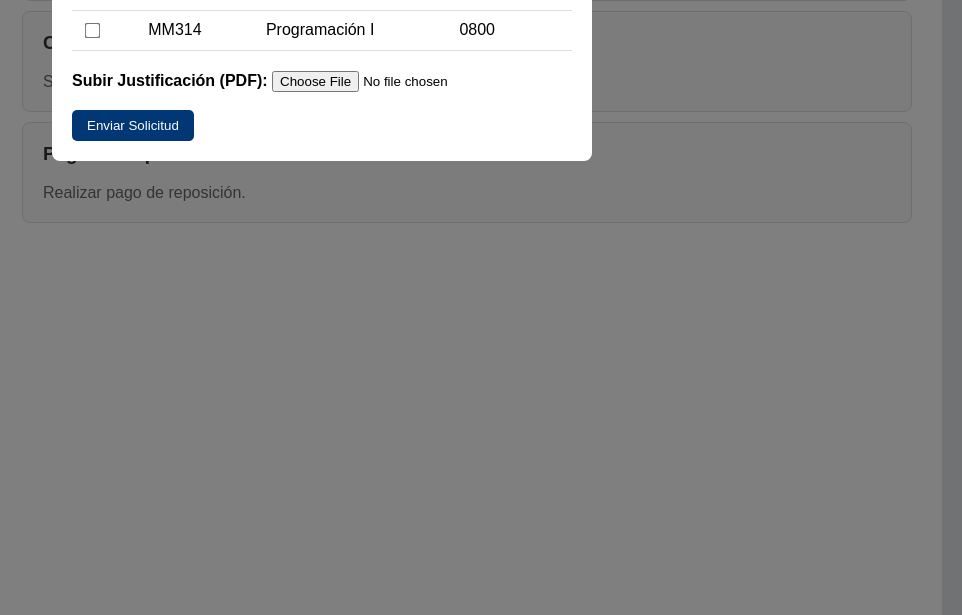
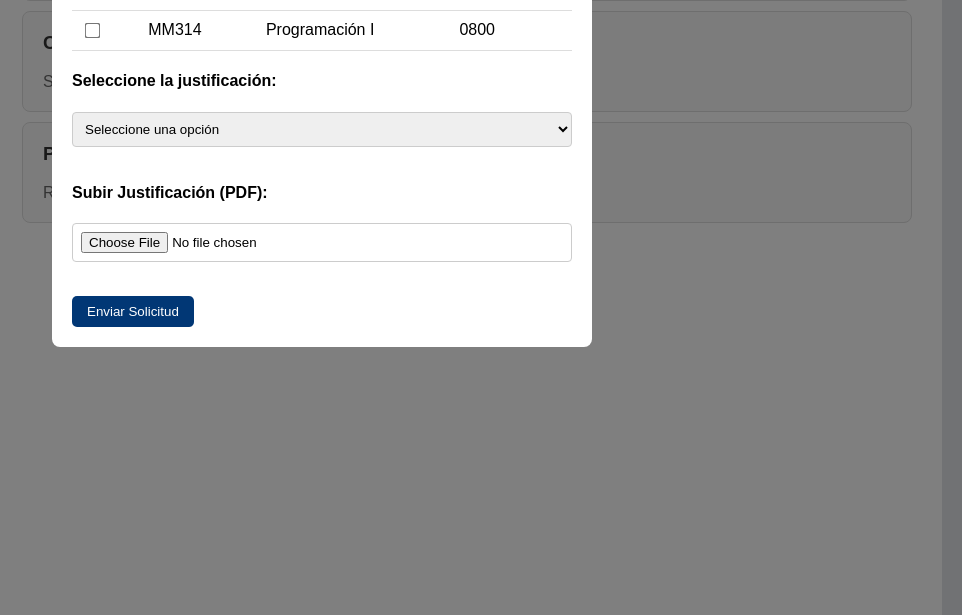
Before and after one commit to RegistroIsUnah/Frontend_Registro, a PHP site: page /solicitudes.php in a window 1280 px wide, after a click that opens the changed part. Shown: the part 378-993 px from the top of the page, without its empty margins (318-1280 px from the left). Run offline with PHP 8.4, Linux system fonts and the light colour scheme.

Commit message:
Mod solicitud y agregando matricula admin

```diff
--- a/css/solicitudes.css
+++ b/css/solicitudes.css
@@ -143,3 +143,13 @@
 .clases-actuales input[type="checkbox"] {
     transform: scale(1.2);
 }
+
+
+.opciones-justificacion select,
+.subir-archivo input {
+    width: 100%;
+    padding: 8px;
+    border: 1px solid #ccc;
+    border-radius: 4px;
+    margin-bottom: 16px;
+}
--- a/solicitudes.php
+++ b/solicitudes.php
@@ -11,6 +11,7 @@ include 'includes/chat.php'; // Incluye el chat
     <title>Solicitudes</title>
     <link rel="stylesheet" href="css/plantilla.css">
     <link rel="stylesheet" href="css/solicitudes.css">
+    <link rel="stylesheet" href="https://cdn.jsdelivr.net/npm/bootstrap-icons@1.11.3/font/bootstrap-icons.min.css">
 </head>
 
 <body>
@@ -137,9 +138,22 @@ include 'includes/chat.php'; // Incluye el chat
                                 </table>
                             </div>
 
+
+                            <!-- Opciones de Justificación -->
+            <div class="opciones-justificacion">
+                <h4>Seleccione la justificación:</h4>
+                <select id="justificacion">
+                    <option value="">Seleccione una opción</option>
+                    <option value="">Enfermedad o problema de salud</option>
+                    <option value="">Calamidad Familiar</option>
+                    <option value=""> Separación o muerte del cónyuge, enfermedad grave de padres, hijos o cónyuge</option>
+                    <option value="">Problemas o cambios laborales</option>
+                </select>
+            </div>
+
                             <!-- Área para subir archivos -->
                             <div class="subir-archivo">
-                                <label><strong>Subir Justificación (PDF):</strong></label>
+                                <h4>Subir Justificación (PDF):</h4>
                                 <input type="file" accept=".pdf">
                             </div>
 
```
Also changed, not shown: administradores.php (+56 -10 lines), css/administradores.css (line endings or trailing spaces).
